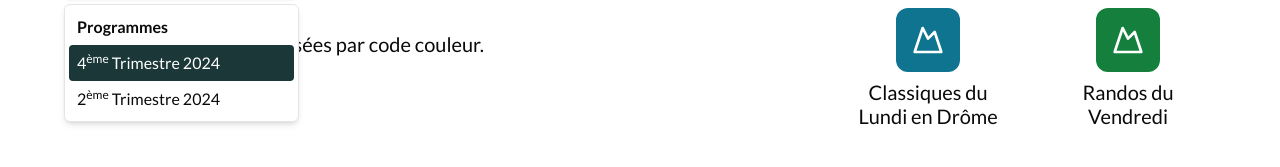
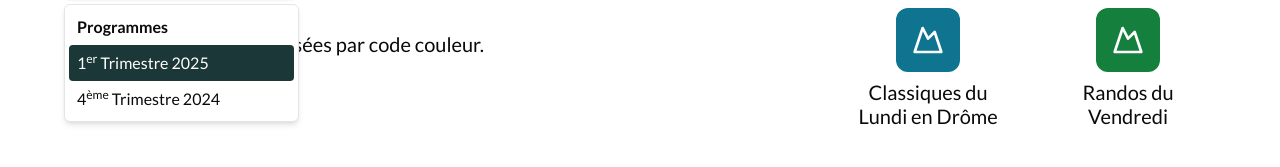
Before and after one commit to SebastienLaurentt/Galopins-Next-V2, a Next.js app: page /parcours in a window 1280 px wide. Both pictures are taken after a click on the button "Choisir un programme". Shown: the part 2131-2298 px from the top of the page. Built offline with nearby package versions, Linux system fonts and the light colour scheme.

Commit message:
update prog

```diff
--- a/app/(root)/parcours/page.tsx
+++ b/app/(root)/parcours/page.tsx
@@ -121,7 +121,7 @@ function Parcours() {
           </div>
         </SubSection>
       </Section>
-      <Section marginBottom={true} marginTop={false} classname="">
+      <Section marginBottom={true} marginTop={false}>
         <SectionHeader
           title="Programme de la saison "
           titleHighlight="2023/2024"
--- a/components/ProgDownload/ProgDownload.tsx
+++ b/components/ProgDownload/ProgDownload.tsx
@@ -13,10 +13,8 @@ import Link from "next/link";
 import { useState } from "react";
 import { Button } from "../ui/button";
 
-
-const TRIMESTRE2_2024 = `/pdf/TRIMESTRE2_2024.pdf`;
+const TRIMESTRE1_2025 = `/pdf/TRIMESTRE1_2025.pdf`;
 const TRIMESTRE4_2024 = `/pdf/TRIMESTRE4_2024.pdf`;
-
 
 const ProgDownload = () => {
   // Selected pdf state
@@ -28,8 +26,8 @@ const ProgDownload = () => {
       case "4T2024":
         setSelectedPDF(TRIMESTRE4_2024);
         break;
-      case "2T2024":
-        setSelectedPDF(TRIMESTRE2_2024);
+      case "1T2025":
+        setSelectedPDF(TRIMESTRE1_2025);
         break;
       default:
         setSelectedPDF("");
@@ -45,11 +43,11 @@ const ProgDownload = () => {
         <SelectContent>
           <SelectGroup>
             <SelectLabel>Programmes</SelectLabel>
+            <SelectItem value="1T2025">
+              1<sup>er</sup> Trimestre 2025
+            </SelectItem>
             <SelectItem value="4T2024">
               4<sup>ème</sup> Trimestre 2024
-            </SelectItem>
-            <SelectItem value="2T2024">
-              2<sup>ème</sup> Trimestre 2024
             </SelectItem>
           </SelectGroup>
         </SelectContent>
```
Also changed, not shown: 2 other files (tests, documents, lock files or other folders).
